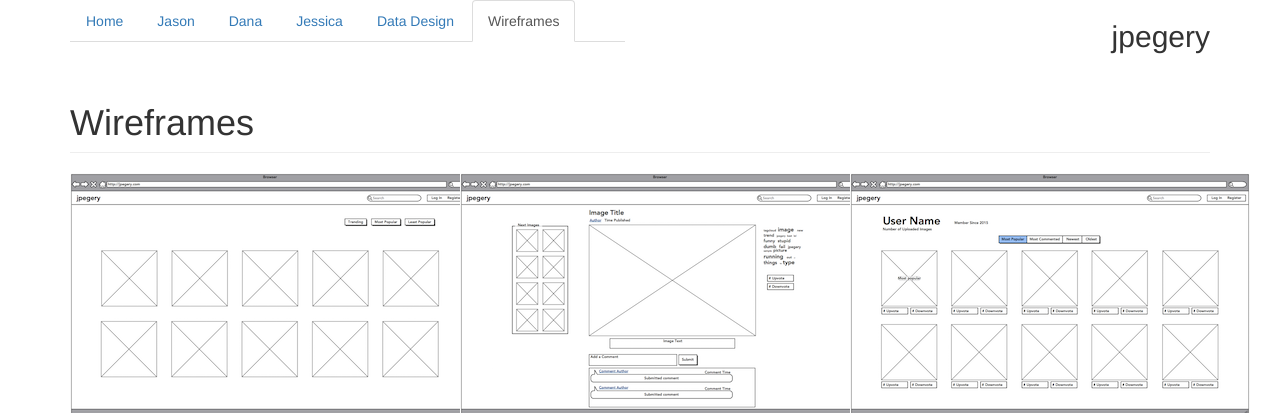
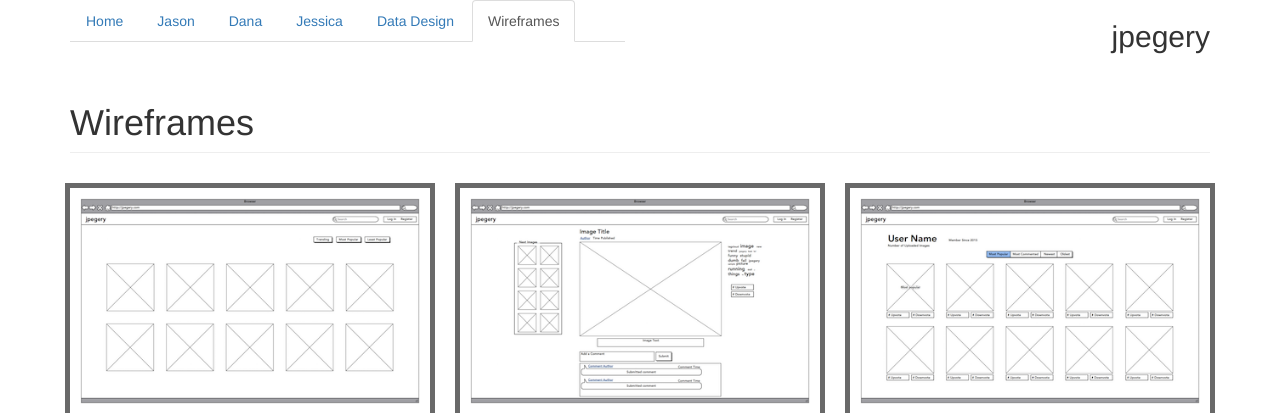
Before and after one commit to davidmancini/jpegery, a PHP site: page /epic/wireframes/index.php in a window 1280 px wide. Shown: the top 413 px of the page. Run offline with PHP 8.4, Linux system fonts and the light colour scheme.

Commit message:
Added the rest of the desktop wireframes https://app.asana.com/0/84113659891181/91309023675436

```diff
--- a/epic/wireframes/index.php
+++ b/epic/wireframes/index.php
@@ -29,32 +29,32 @@
 
 				<h1 class="page-header">Wireframes</h1>
 
-				<div class="row">
-					<div class="col-md-4">
-						<a href="desktop-home.php"><img src="thumbnail-desktop-home.png" alt="Home page, Desktop"></a><br>
+				<div class="row row-eq-height">
+					<div class="col-md-4 personaborder">
+						<a href="desktop-home.php"><img src="thumbnail-desktop-home.png" alt="Home page, Desktop" class="img-responsive"></a><br>
 						Home Page, Desktop
 					</div>
-					<div class="col-md-4">
-						<a href="desktop-image.php"><img src="thumbnail-desktop-image.png" alt="Single Image, Desktop"></a><br>
+					<div class="col-md-4 personaborder">
+						<a href="desktop-image.php"><img src="thumbnail-desktop-image.png" alt="Single Image, Desktop" class="img-responsive"></a><br>
 						Single Image, Desktop
 					</div>
-					<div class="col-md-4">
-						<a href="desktop-user.php"><img src="thumbnail-desktop-user.png" alt="User Profile, Desktop"></a><br>
+					<div class="col-md-4 personaborder">
+						<a href="desktop-user.php"><img src="thumbnail-desktop-user.png" alt="User Profile, Desktop" class="img-responsive"></a><br>
 						User Profile, Desktop
 					</div>
 				</div>
 
 				<div class="row">
 					<div class="col-md-4">
-						<a href="mobile-home.php"><img src="thumbnail-mobile-home.png" alt="Home page, Mobile"></a><br>
+						<a href="mobile-home.php"><img src="thumbnail-mobile-home.png" alt="Home page, Mobile" class="img-responsive"></a><br>
 						Home Page, Mobile
 					</div>
 					<div class="col-md-4">
-						<a href="mobile-image.php"><img src="thumbnail-mobile-image.png" alt="Single Image, Mobile"></a><br>
+						<a href="mobile-image.php"><img src="thumbnail-mobile-image.png" alt="Single Image, Mobile" class="img-responsive"></a><br>
 						Single Image, Mobile
 					</div>
 					<div class="col-md-4">
-						<a href="mobile-user.php"><img src="thumbnail-mobile-user.png" alt="User Profile, Mobile"></a><br>
+						<a href="mobile-user.php"><img src="thumbnail-mobile-user.png" alt="User Profile, Mobile" class="img-responsive"></a><br>
 						User Profile, Desktop
 					</div>
 				</div>
```
Also changed, not shown: epic/wireframes/desktop-home.svg (added), epic/wireframes/desktop-image.svg (added).
